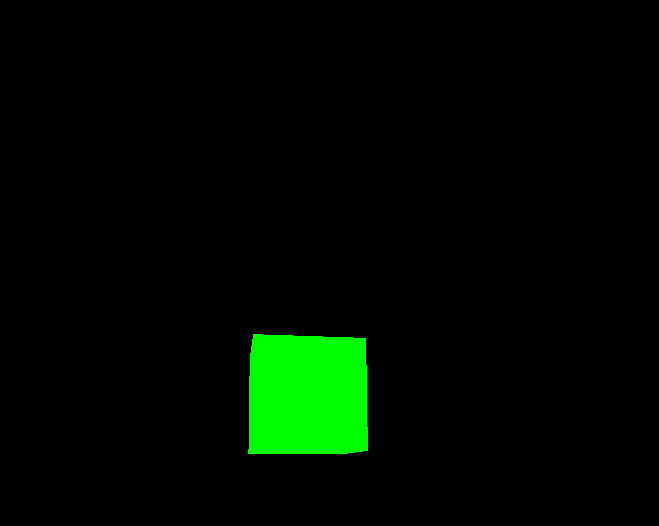
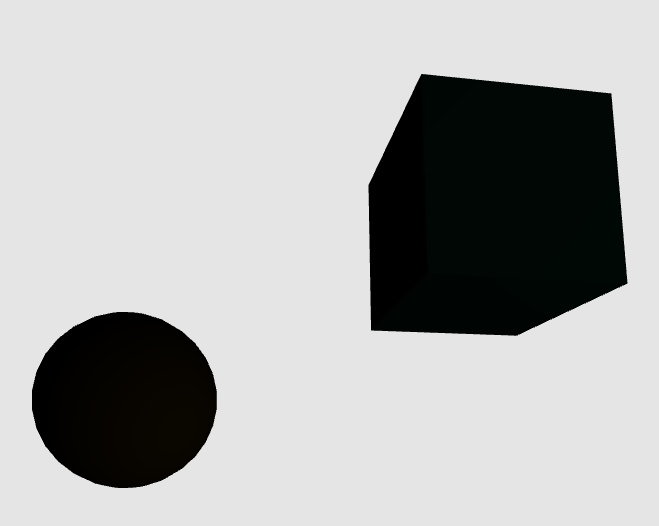
Before and after one commit to XavierCharlie/CGV-Romeo, a plain HTML site: page index.html in a window 1280 px wide. Shown: the whole page, without its empty margins (337-996 px from the left). Drawn offline with nearby package versions, Linux system fonts and the light colour scheme.

Commit message:
preserved aspect ratio of the seen

```diff
--- a/index.html
+++ b/index.html
@@ -10,22 +10,52 @@
 	<body>
 		<script src="js/three.js"></script>
 		<script>
+			// set up the scene
 			const scene = new THREE.Scene();
+
+			// set up the comera of the seen to be perspective
 			const camera = new THREE.PerspectiveCamera( 75, window.innerWidth / window.innerHeight, 0.1, 1000 );
+			camera.position.z = 4; // set the position of the comera
+			// render using webGL
+			const renderer = new THREE.WebGLRenderer({antialias: true});
+			renderer.setClearColor("#e5e5e5"); // set the background color
 
-			const renderer = new THREE.WebGLRenderer();
+			// dynamicaly resizing the screen
 			renderer.setSize( window.innerWidth, window.innerHeight );
+			window.addEventListener('resize', ()=>{
+				renderer.setSize( window.innerWidth, window.innerHeight );
+				camera.aspect = window.innerWidth / window.innerHeight;
+				camera.updateProjectionMatrix();
+			})
 			document.body.appendChild( renderer.domElement );
 
-			const geometry = new THREE.BoxGeometry();
-			const material = new THREE.MeshBasicMaterial( { color: 0x00ff00 } );
-			const cube = new THREE.Mesh( geometry, material );
+			// draw the square
+			const geometryCube = new THREE.BoxGeometry();
+			const materialCube = new THREE.MeshLambertMaterial( { color: 0x00ffcc } );
+			const cube = new THREE.Mesh( geometryCube, materialCube );
+			// place the object in position (optional if not giventhen the position is the origin)
+			cube.position.set(1,1,1)
+			// place drowing on the scene
 			scene.add( cube );
 
-			camera.position.z = 5;
+			// draw the sphare
+			var geometrySphere = new THREE.SphereGeometry(1, 15, 15)
+			var materialSphere = new THREE.MeshLambertMaterial({color: 0xFFCC00});
+			var sphere = new THREE.Mesh(geometrySphere, materialSphere);
+			sphere.position.set(-1,0,1)
+			sphere.scale.set(0.5,0.5,0.5)
+			scene.add(sphere);
+
+			// add light to the seen to produce some shadow
+			const light = new THREE.PointLight(0xffffff, 2, 700)
+			light.position.set(10,-5,10)
+			scene.add(light)
+
+			// camera.position.z = 5;
 
 			const animate = function () {
 				requestAnimationFrame( animate );
+
 
 				cube.rotation.x += 0.01;
 				cube.rotation.y += 0.01;
@@ -33,7 +63,9 @@
 				renderer.render( scene, camera );
 			};
 
+
 			animate();
+
 		</script>
 	</body>
 </html>
```
